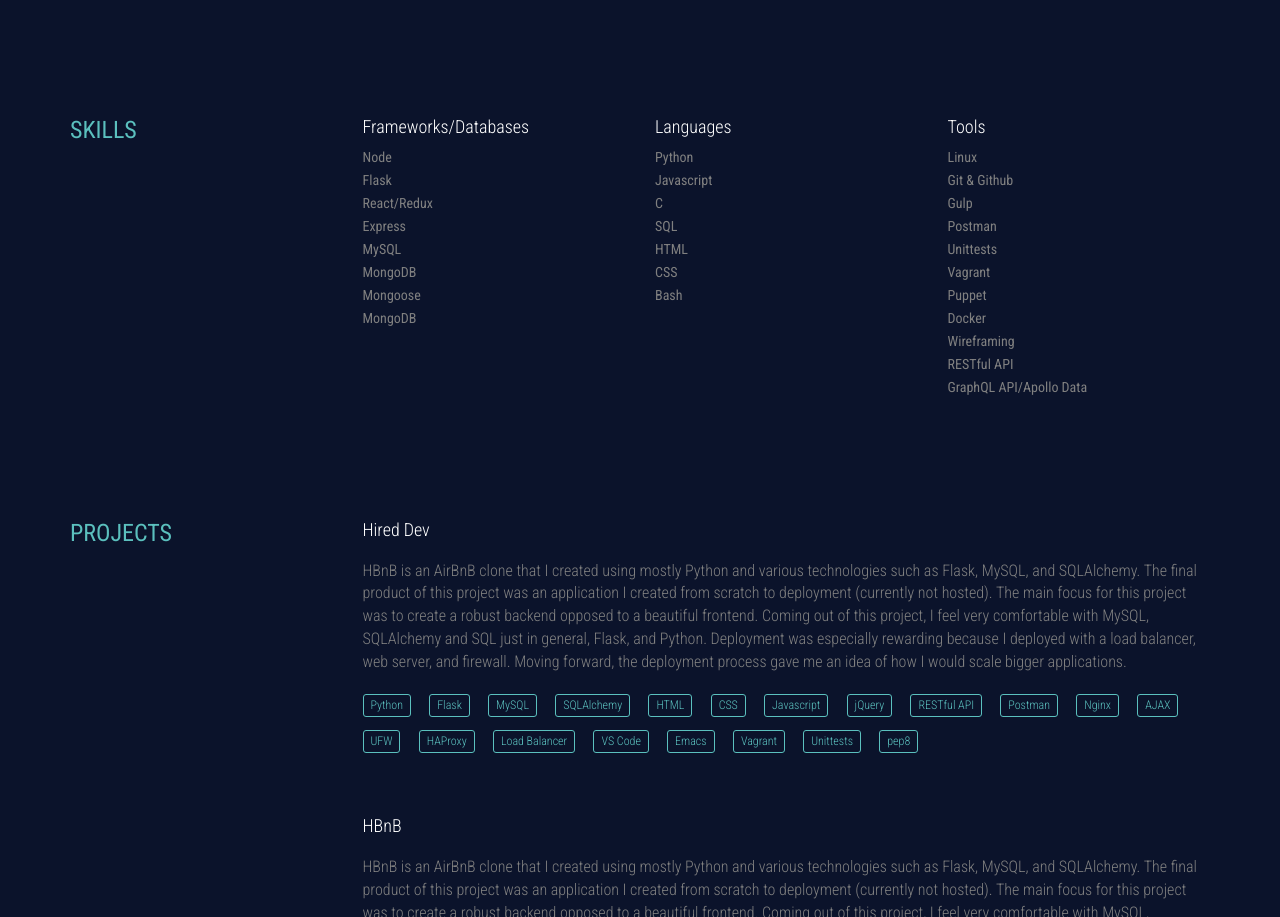
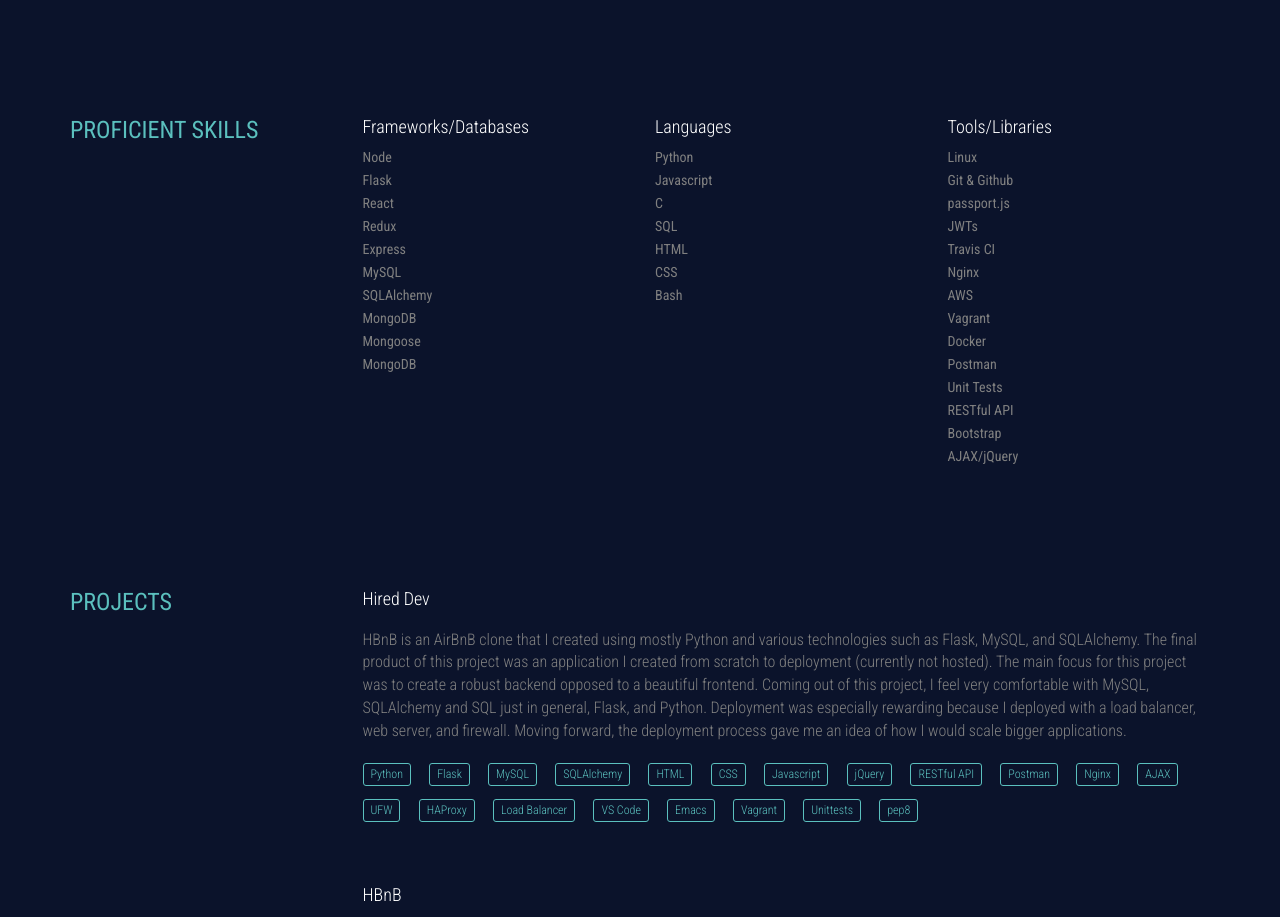
Before and after one commit to hundalrs/my_website, a plain HTML site: page index.html in a window 1280 px wide. Shown: the part 1215-2132 px from the top of the page. Drawn offline with nearby package versions, Linux system fonts and the light colour scheme.

Commit message:
Updated skills section

```diff
--- a/index.html
+++ b/index.html
@@ -239,7 +239,7 @@
 
                     <div class="wow animated fadeInDown" data-wow-duration="1s " data-wow-delay=".1s ">
 
-                        <h3> Skills </h3>
+                        <h3> Proficient Skills </h3>
 
                     </div>
 
@@ -254,9 +254,11 @@
 
                         <li class="skills_item ">Node</li>
                         <li class="skills_item ">Flask</li>
-                        <li class="skills_item ">React/Redux</li>
+                        <li class="skills_item ">React</li>
+                        <li class="skills_item ">Redux</li>
                         <li class="skills_item ">Express</li>
                         <li class="skills_item ">MySQL</li>
+                        <li class="skills_item ">SQLAlchemy</li>
                         <li class="skills_item ">MongoDB</li>
                         <li class="skills_item ">Mongoose</li>
                         <li class="skills_item ">MongoDB</li>
@@ -287,21 +289,24 @@
                 <!-- Tools List Column -->
                 <div class="col-md-3 wow animated fadeInDown" data-wow-duration="1s" data-wow-delay="0.1s">
 
-                    <h4>Tools</h4>
+                    <h4>Tools/Libraries</h4>
 
                     <ul>
 
                         <li class="skills_item ">Linux</li>
                         <li class="skills_item ">Git & Github</li>
-                        <li class="skills_item ">Gulp</li>
+                        <li class="skills_item">passport.js</li>
+                        <li class="skills_item">JWTs</li>
+                        <li class="skills_item ">Travis CI</li>
+                        <li class="skills_item ">Nginx</li>
+                        <li class="skills_item ">AWS</li>
+                        <li class="skills_item ">Vagrant</li>
+                        <li class="skills_item">Docker</li>
                         <li class="skills_item ">Postman</li>
-                        <li class="skills_item ">Unittests</li>
-                        <li class="skills_item ">Vagrant</li>
-                        <li class="skills_item ">Puppet</li>
-                        <li class="skills_item">Docker</li>
-                        <li class="skills_item">Wireframing</li>
+                        <li class="skills_item ">Unit Tests</li>
                         <li class="skills_item">RESTful API</li>
-                        <li class="skills_item">GraphQL API/Apollo Data</li>
+                        <li class="skills_item">Bootstrap</li>
+                        <li class="skills_item">AJAX/jQuery</li>
 
                     </ul>
 
```
